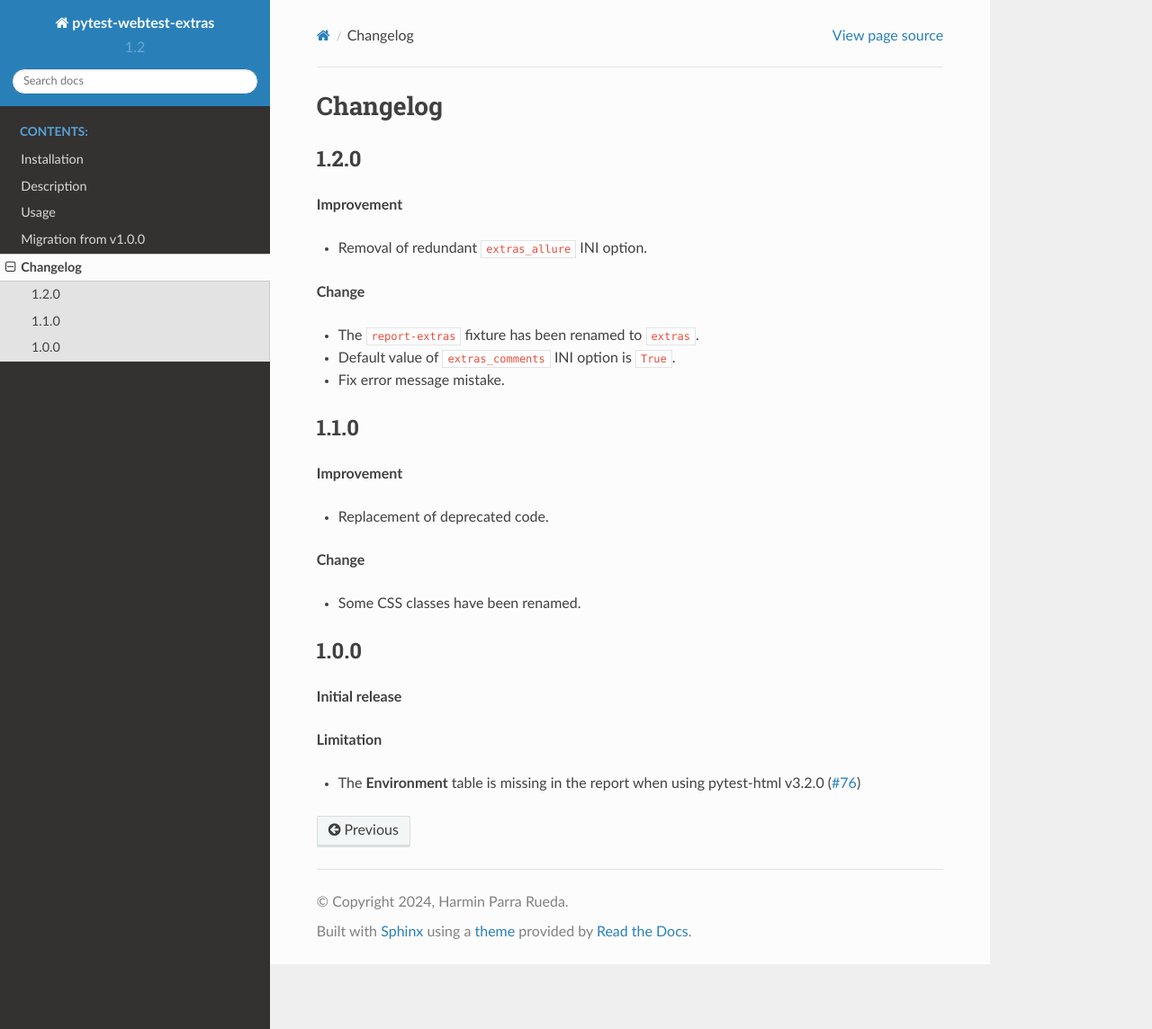
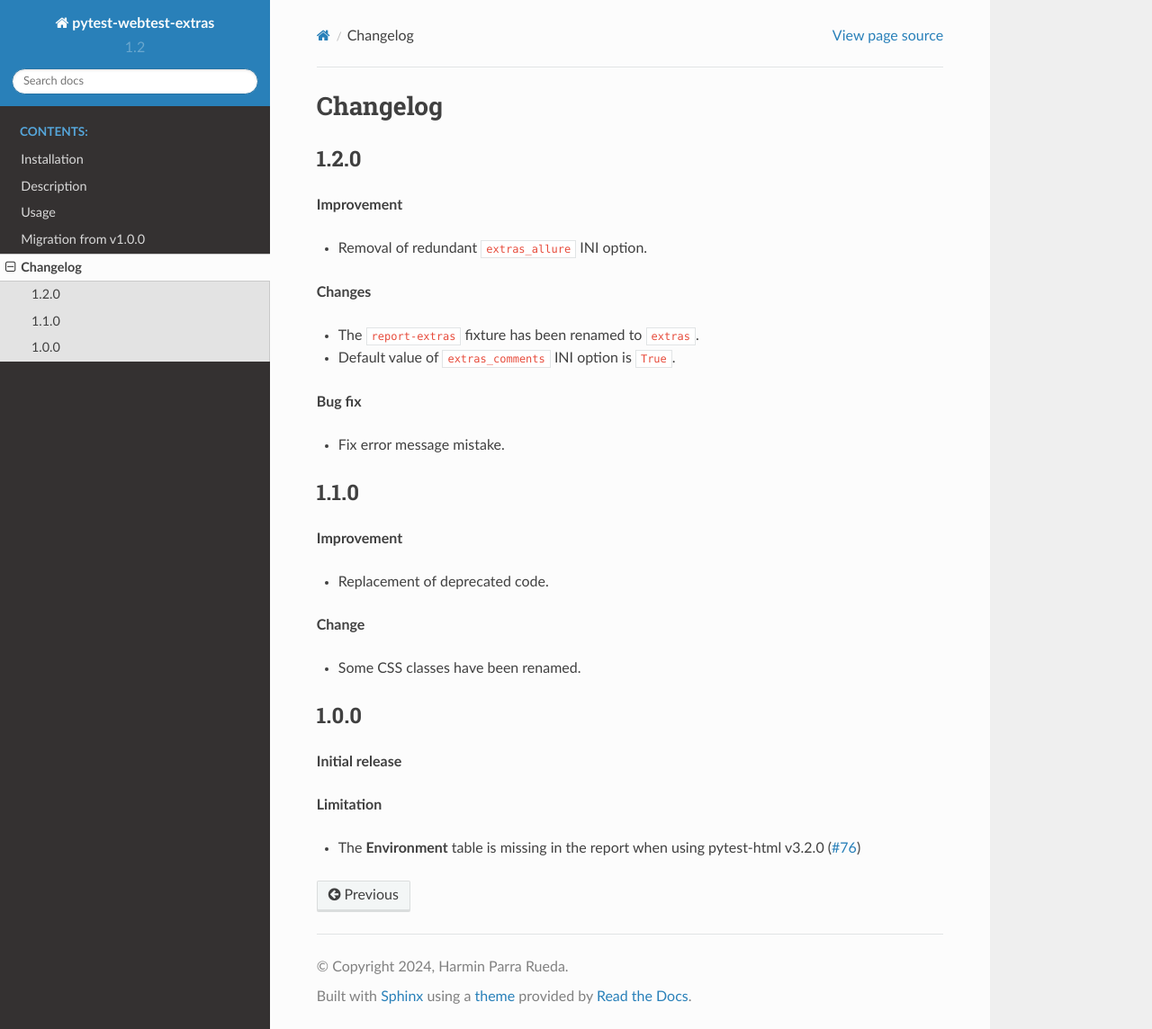
Before and after one commit to harmin-parra/pytest-webtest-extras, a Sphinx documentation site: the page built from docs/changelog.rst, in a window 1280 px wide and 1144 px high. Shown: the whole window at 90% size. Built offline with Sphinx 7.4.7 and the Read the Docs theme 2.0.0, drawn with Linux system fonts in a browser that asks for light colours.

Commit message:
Update changelog.rst

```diff
--- a/docs/changelog.rst
+++ b/docs/changelog.rst
@@ -10,10 +10,13 @@ Changelog
 
 * Removal of redundant ``extras_allure`` INI option.
 
-**Change**
+**Changes**
 
 * The ``report-extras`` fixture has been renamed to ``extras``.
 * Default value of ``extras_comments`` INI option is ``True``.
+
+**Bug fix**
+
 * Fix error message mistake.
 
 
```
